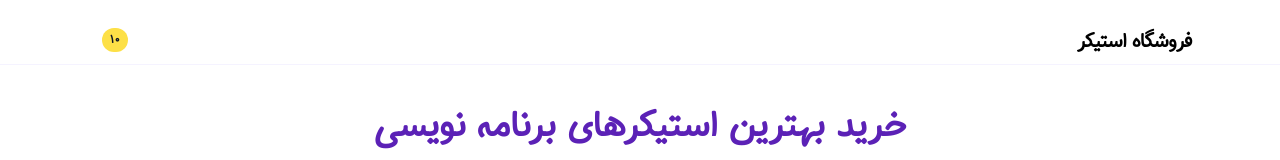
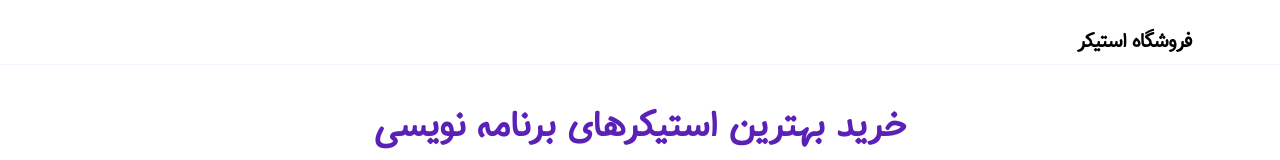
Before and after one commit to dosepehr/redux-shop, a React (Vite) app: page / in a window 1280 px wide. Shown: the top 160 px of the page. Built offline with nearby package versions, Linux system fonts and the light colour scheme; data requests are answered from the project's data file.

Commit message:
add cartItems Qty to Navbar badge

```diff
--- a/src/components/Navbar.jsx
+++ b/src/components/Navbar.jsx
@@ -1,6 +1,8 @@
 import { Link } from 'react-router-dom';
 import CustomNumeralNumericFormat from './Price';
+import { useSelector } from 'react-redux';
 const Navbar = () => {
+    const cartItems = useSelector((state) => state.cart.cartItems);
     return (
         <header className='border-b border-palette-lighter sticky top-0 z-20 bg-white'>
             <div className='flex items-center justify-between mx-auto max-w-6xl px-6 pb-2 pt-4 md:pt-6'>
@@ -17,13 +19,14 @@ const Navbar = () => {
                             className='fa fa-cart-arrow-down text-palette-primary m-auto'
                             style={{ fontSize: '30px' }}
                         ></i>
-                        {/* {cartItems.length === 0 ? null : ( */}
+                        {cartItems.length === 0 ? null : (
                             <div className='absolute top-0 right-0 text-xs bg-yellow-300 text-gray-900 font-semibold rounded-full py-1 px-2 transform translate-x-10 -translate-y-3'>
                                 <CustomNumeralNumericFormat
-                                    value={10}
+                                    value={cartItems.length}
                                     thousandSeparator=','
                                 />
                             </div>
+                        )}
                     </Link>
                 </div>
             </div>
```
